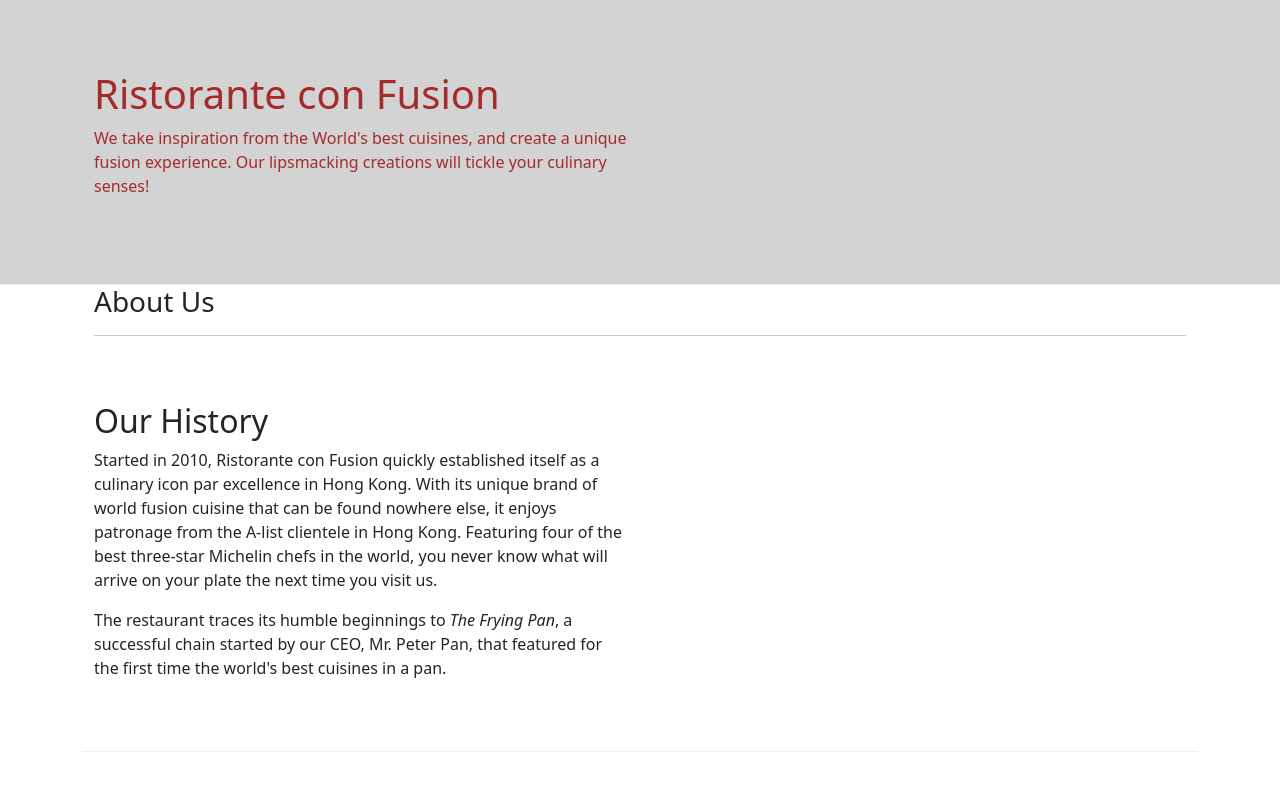
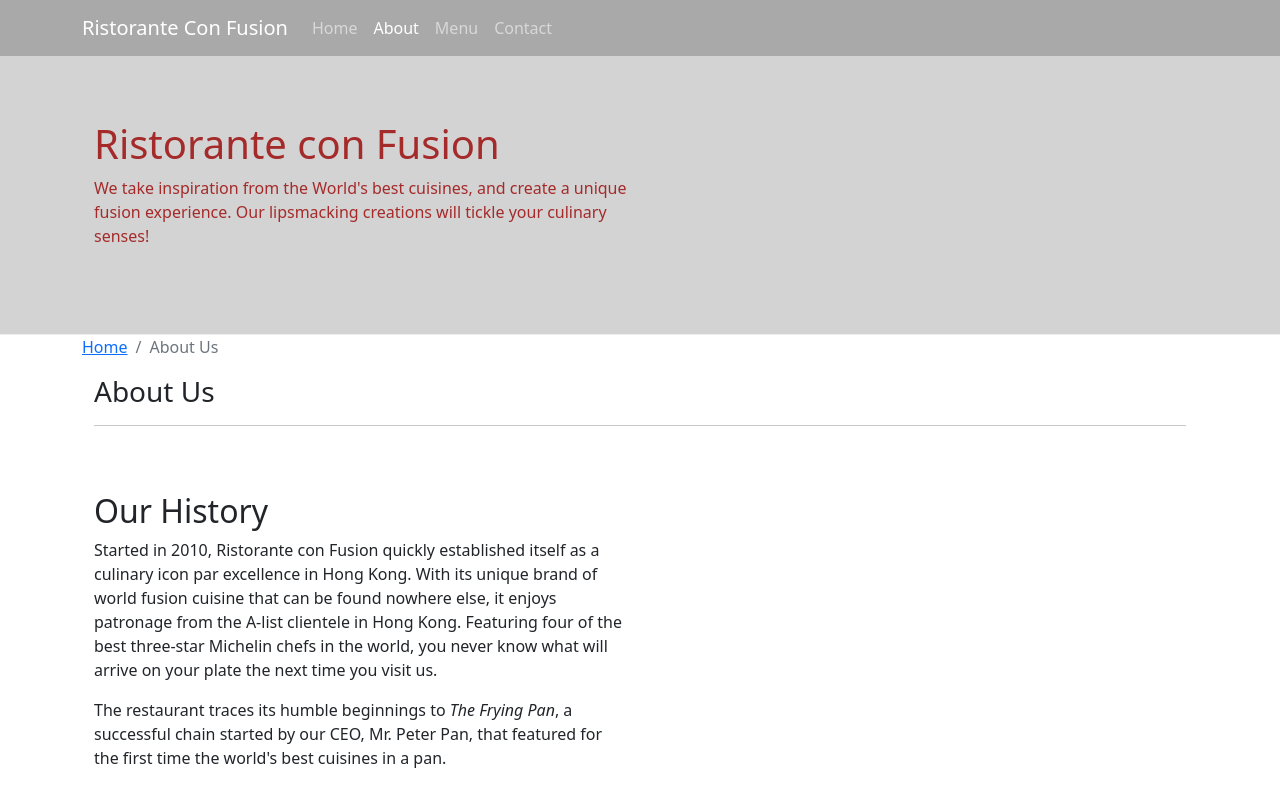
Before and after one commit to naimul-khan/bootstrap_restuarant, a website: page aboutus.html in a window 1280 px wide. Shown: the top 799 px of the page. Drawn offline with nearby package versions, Linux system fonts and the light colour scheme.

Commit message:
nav breadcrumb and footer update. the button toggler is currenrly not working

```diff
--- a/aboutus.html
+++ b/aboutus.html
@@ -15,6 +15,22 @@
 </head>
 
 <body>
+    <nav class="navbar  navbar-dark navbar-expand-sm fixed-top">
+        <div class="container">
+            <button class="navbar-toggler collapsed" type="button" data-toggle="collapse" data-target="#Navbar">
+                <span class="navbar-toggler-icon"></span>
+            </button>
+            <a class="navbar-brand mr-auto" href="index.html">Ristorante Con Fusion</a>
+            <div class="collapse navbar-collapse" id="Navbar">
+                <ul class="navbar-nav mr-auto">
+                    <li class="nav-item "><a class="nav-link" href="index.html">Home</a></li>
+                    <li class="nav-item"><a class="nav-link active" href="#">About</a></li>
+                    <li class="nav-item"><a class="nav-link" href="#">Menu</a></li>
+                    <li class="nav-item"><a class="nav-link" href="#">Contact</a></li>
+                </ul>
+            </div>
+        </div>
+    </nav>
 
     <header class="jumbotron">
         <div class="container">
@@ -31,6 +47,11 @@
 
     <div class="container">
         <div class="row row-header">
+        <!-- BREADCRUMB -->
+        <ol class="col-12 breadcrumb">
+            <li class="breadcrumb-item"><a href="index.html">Home</a></li>
+            <li class="breadcrumb-item active">About Us</li>
+        </ol>
             <div class="col-12">
                <h3>About Us</h3>
                <hr>
@@ -71,7 +92,7 @@
                     <h5>Links</h5>
                     <ul class="list-unstyled">
                         <li><a href="index.html">Home</a></li>
-                        <li><a href="aboutus.html">About</a></li>
+                        <li><a href="#">About</a></li>
                         <li><a href="#">Menu</a></li>
                         <li><a href="#">Contact</a></li>
                     </ul>
--- a/css/styles.css
+++ b/css/styles.css
@@ -7,6 +7,10 @@
     color: brown;
 }
 
+body {
+    padding: 50px 0px 0px 0px;
+    z-index: 0;
+}
 .main-content {
     padding: 50px 0pc 50px 0px;
 }
@@ -33,3 +37,7 @@ address{
     margin: 0px;
     color: #0f0f0f;
 }
+
+.navbar-dark {
+    background-color: darkgray;
+}
--- a/package.json
+++ b/package.json
@@ -23,6 +23,7 @@
   },
   "dependencies": {
     "bootstrap": "^5.1.3",
+    "jquery": "^3.6.0",
     "popper.js": "^1.16.1"
   }
 }
```
Also changed, not shown: index.html (+23 -3 lines), 1 other file.
